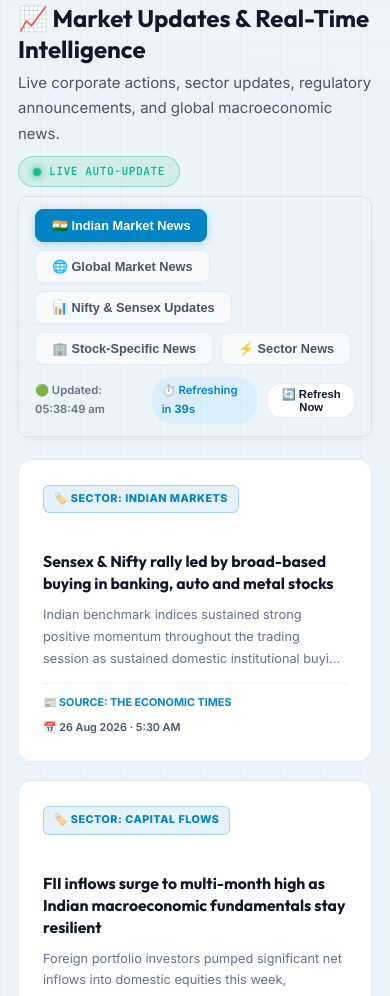
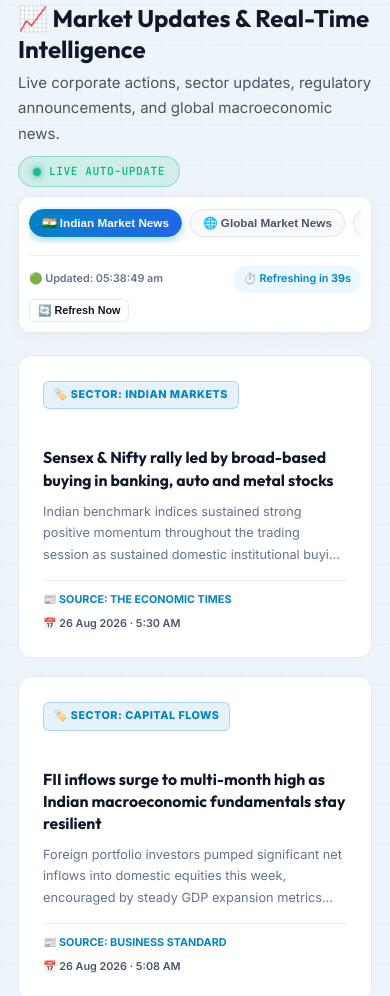
Before and after one commit to gourabacharjee/equity_research, a website: page index.html in a window 390 px wide. Shown: the part 916-1912 px from the top of the page. Drawn offline with Linux system fonts and the light colour scheme; no server answers.

Commit message:
Add files via upload

```diff
--- a/apply-mobile-fixes.js
+++ b/apply-mobile-fixes.js
@@ -8,7 +8,7 @@ const newJsContent = `// 4. Fetch Authentic Market News directly from Node.js Ag
     async function loadNewsCategory(category) {
       ['india', 'global', 'nifty', 'stocks', 'sector'].forEach(cat => {
         const btn = document.getElementById('tab-' + cat);
-        if (btn) btn.className = (cat === category) ? 'btn btn-primary' : 'btn btn-secondary';
+        if (btn) btn.className = (cat === category) ? 'news-tab-btn active' : 'news-tab-btn';
       });
 
       const grid = document.getElementById('dynamic-news-grid');
--- a/index.html
+++ b/index.html
@@ -896,6 +896,47 @@
       .fin-table tbody td {
         padding: 0.75rem 0.85rem;
       }
+
+      /* News Control Bar & Mobile Category Tabs */
+      .news-control-bar {
+        flex-direction: column !important;
+        align-items: stretch !important;
+        gap: 12px !important;
+        padding: 12px 14px !important;
+        border-radius: 12px !important;
+      }
+      .news-tabs-wrap {
+        display: flex !important;
+        flex-wrap: nowrap !important;
+        overflow-x: auto !important;
+        -webkit-overflow-scrolling: touch !important;
+        scrollbar-width: none !important;
+        -ms-overflow-style: none !important;
+        gap: 8px !important;
+        padding: 2px 2px 6px 2px !important;
+        width: 100% !important;
+        scroll-snap-type: x mandatory;
+      }
+      .news-tabs-wrap::-webkit-scrollbar {
+        display: none !important;
+      }
+      .news-tab-btn {
+        flex-shrink: 0 !important;
+        scroll-snap-align: start;
+        padding: 7px 14px !important;
+        font-size: 0.82rem !important;
+        border-radius: 20px !important;
+      }
+      .news-meta-toolbar {
+        display: flex !important;
+        align-items: center !important;
+        justify-content: space-between !important;
+        width: 100% !important;
+        border-top: 1px solid rgba(0, 0, 0, 0.06) !important;
+        padding-top: 10px !important;
+        gap: 8px !important;
+        flex-wrap: wrap !important;
+      }
     }
 
     @media screen and (max-width: 480px) {
@@ -907,6 +948,26 @@
       .report-body { padding: 1.5rem 1rem; }
       .report-grid-meta { grid-template-columns: 1fr 1fr; gap: 0.6rem; }
       .meta-val { font-size: 1.05rem; }
+
+      .news-control-bar {
+        padding: 10px 10px !important;
+        margin-bottom: 1.2rem !important;
+      }
+      .news-tab-btn {
+        padding: 6px 12px !important;
+        font-size: 0.78rem !important;
+      }
+      .news-meta-toolbar {
+        font-size: 0.72rem !important;
+        gap: 6px !important;
+      }
+      .news-meta-toolbar span {
+        font-size: 0.72rem !important;
+      }
+      .news-meta-toolbar button {
+        font-size: 0.72rem !important;
+        padding: 4px 8px !important;
+      }
     }
 
     /* ================= LIVE TICKER STYLES ================= */
@@ -1031,10 +1092,10 @@
       flex-wrap: wrap;
       gap: 12px;
       margin-bottom: 1.5rem;
-      background: var(--card-bg, #ffffff);
+      background: var(--bg-card, #ffffff);
       padding: 12px 16px;
       border-radius: 12px;
-      border: 1px solid var(--border-color, rgba(226, 232, 240, 0.8));
+      border: 1px solid var(--border-color, rgba(0, 0, 0, 0.08));
       box-shadow: 0 4px 15px rgba(0, 0, 0, 0.03);
     }
 
@@ -1042,29 +1103,46 @@
       display: flex;
       gap: 8px;
       flex-wrap: wrap;
+      align-items: center;
     }
 
     .news-tab-btn {
+      display: inline-flex;
+      align-items: center;
+      gap: 6px;
       padding: 8px 16px;
-      border-radius: 8px;
+      border-radius: 20px;
       font-size: 0.85rem;
       font-weight: 600;
       cursor: pointer;
-      border: 1px solid rgba(226, 232, 240, 0.8);
+      border: 1px solid var(--border-color, rgba(0, 0, 0, 0.08));
       background: #f8fafc;
-      color: #475569;
+      color: var(--text-sub, #475569);
       transition: all 0.2s ease;
+      white-space: nowrap;
+      text-decoration: none;
+      user-select: none;
+      outline: none;
     }
     .news-tab-btn:hover {
       background: #f1f5f9;
       color: #0284c7;
       border-color: #38bdf8;
+      transform: translateY(-1px);
     }
     .news-tab-btn.active {
-      background: #0284c7;
+      background: linear-gradient(135deg, #0284c7, #2563eb);
       color: #ffffff;
       border-color: #0284c7;
-      box-shadow: 0 2px 8px rgba(2, 132, 199, 0.3);
+      box-shadow: 0 3px 10px rgba(2, 132, 199, 0.35);
+      font-weight: 700;
+    }
+
+    .news-meta-toolbar {
+      display: flex;
+      align-items: center;
+      gap: 10px;
+      flex-wrap: wrap;
     }
 
     .sector-badge-pill {
@@ -1255,23 +1333,23 @@
         </div>
 
         <!-- News Control Toolbar & Category Tabs -->
-        <div class="news-control-bar" style="display: flex; justify-content: space-between; align-items: center; flex-wrap: wrap; gap: 12px; margin-bottom: 1.5rem; background: var(--card-bg); padding: 12px 16px; border-radius: 10px; border: 1px solid var(--border-color);">
-          <div class="news-tabs-wrap" style="display: flex; gap: 8px; flex-wrap: wrap;">
-            <button class="btn btn-primary" onclick="switchMarketCategory('india')" id="tab-india">🇮🇳 Indian Market News</button>
-            <button class="btn btn-secondary" onclick="switchMarketCategory('global')" id="tab-global">🌐 Global Market News</button>
-            <button class="btn btn-secondary" onclick="switchMarketCategory('nifty')" id="tab-nifty">📊 Nifty & Sensex Updates</button>
-            <button class="btn btn-secondary" onclick="switchMarketCategory('stocks')" id="tab-stocks">🏢 Stock-Specific News</button>
-            <button class="btn btn-secondary" onclick="switchMarketCategory('sector')" id="tab-sector">⚡ Sector News</button>
-          </div>
-
-          <div class="news-meta-toolbar" style="display: flex; align-items: center; gap: 10px;">
+        <div class="news-control-bar">
+          <div class="news-tabs-wrap">
+            <button class="news-tab-btn active" onclick="switchMarketCategory('india')" id="tab-india">🇮🇳 Indian Market News</button>
+            <button class="news-tab-btn" onclick="switchMarketCategory('global')" id="tab-global">🌐 Global Market News</button>
+            <button class="news-tab-btn" onclick="switchMarketCategory('nifty')" id="tab-nifty">📊 Nifty & Sensex Updates</button>
+            <button class="news-tab-btn" onclick="switchMarketCategory('stocks')" id="tab-stocks">🏢 Stock-Specific News</button>
+            <button class="news-tab-btn" onclick="switchMarketCategory('sector')" id="tab-sector">⚡ Sector News</button>
+          </div>
+
+          <div class="news-meta-toolbar">
             <span id="news-last-updated" style="color: var(--text-muted); font-size: 0.75rem; font-weight: 600;">
               🟢 Updated: Fetching...
             </span>
             <span style="font-size: 0.75rem; background: rgba(56,189,248,0.1); color: var(--blue); padding: 4px 10px; border-radius: 20px; font-weight: 600;">
               ⏱️ Refreshing in <b id="news-countdown-sec">45</b>s
             </span>
-            <button class="btn btn-secondary" id="btn-manual-refresh" onclick="triggerManualNewsRefresh()" style="padding: 4px 10px; font-size: 0.75rem; cursor: pointer;">
+            <button class="btn btn-secondary" id="btn-manual-refresh" onclick="triggerManualNewsRefresh()" style="padding: 4px 10px; font-size: 0.75rem; cursor: pointer; border-radius: 6px;">
               🔄 Refresh Now
             </button>
           </div>
@@ -2585,7 +2663,12 @@ Conclude with median multiples and identify whether the target trades at a disco
         var cat = catList[i];
         var btn = document.getElementById('tab-' + cat);
         if (btn) {
-          btn.className = (cat === category) ? 'btn btn-primary news-tab-btn active' : 'btn btn-secondary news-tab-btn';
+          btn.className = (cat === category) ? 'news-tab-btn active' : 'news-tab-btn';
+          if (cat === category) {
+            try {
+              btn.scrollIntoView({ behavior: 'smooth', inline: 'center', block: 'nearest' });
+            } catch (e) {}
+          }
         }
       }
 
```
